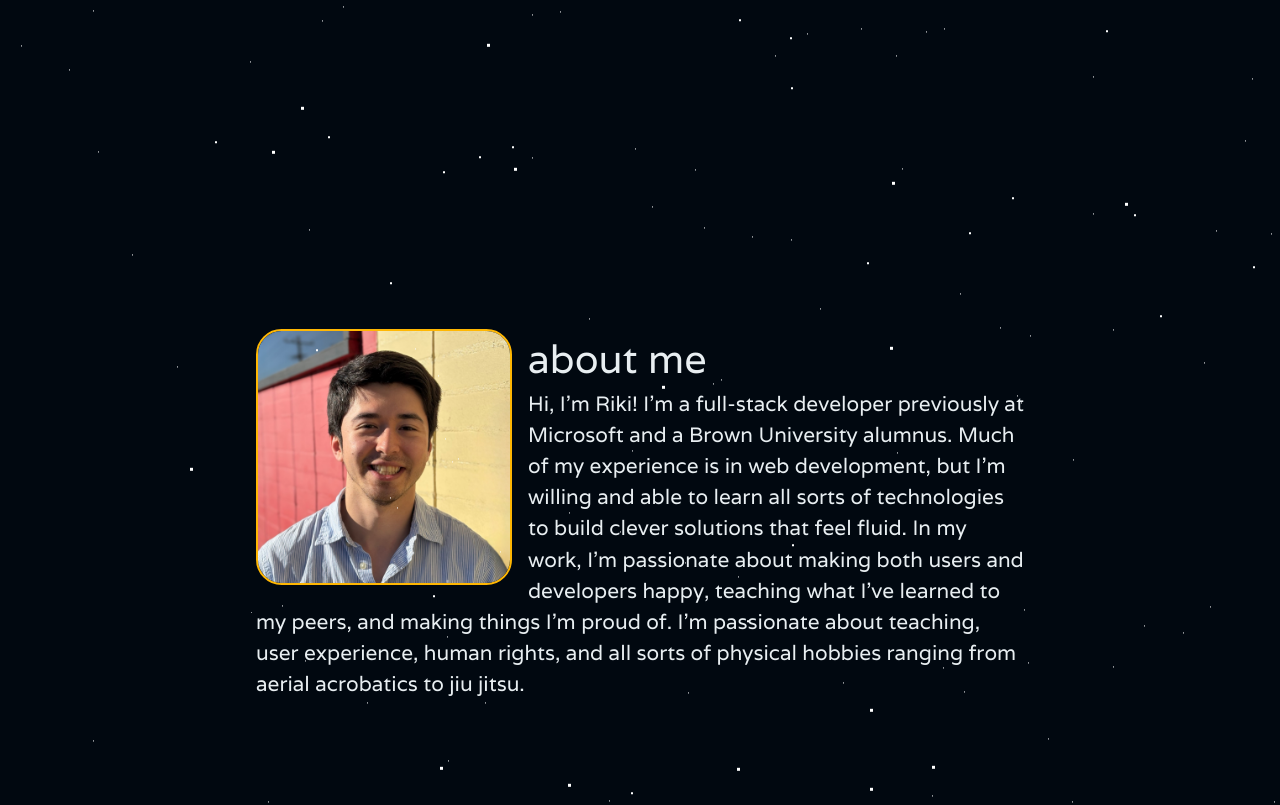
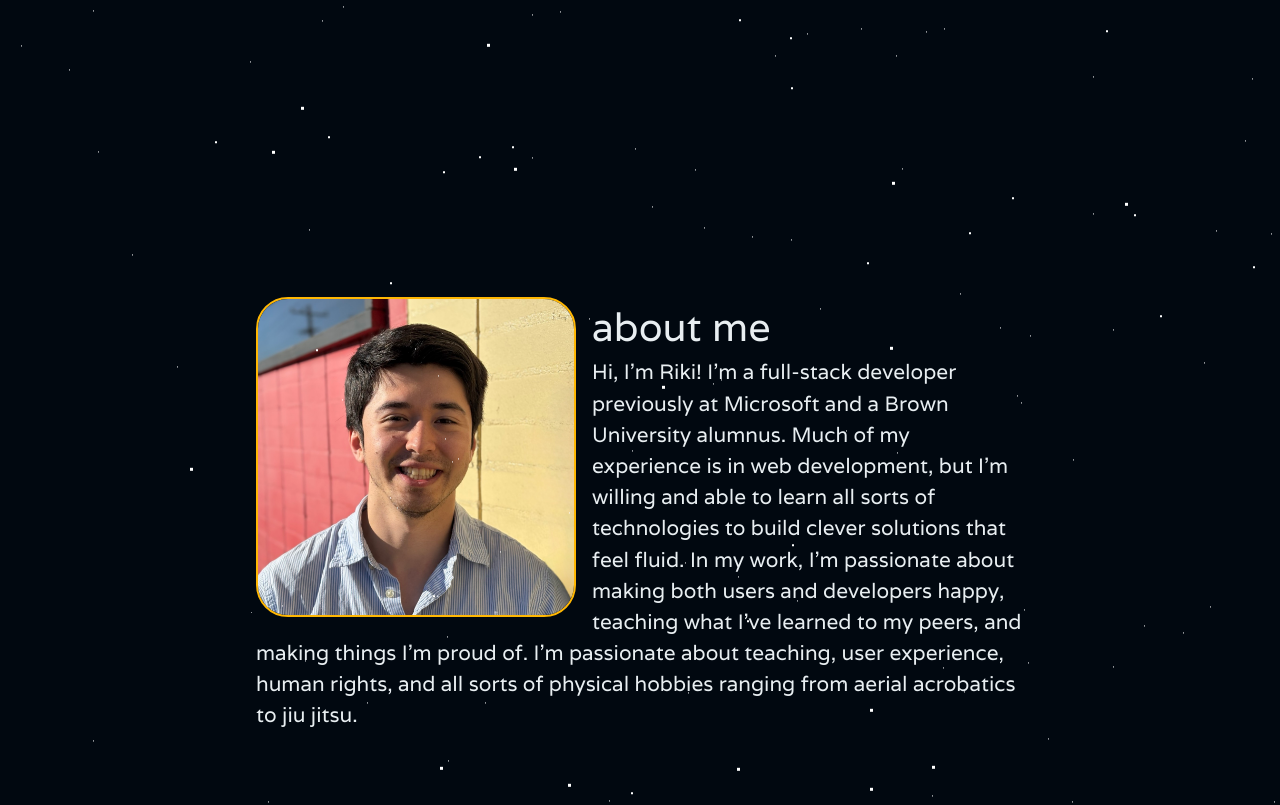
Before and after one commit to r-fameli/r-fameli.github.io, a React (Vite) app: page / in a window 1280 px wide. Shown: the part 772-1577 px from the top of the page. Built offline with nearby package versions, Linux system fonts and the light colour scheme.

Commit message:
Update about-image to be height-based rather than width-based

```diff
--- a/src/pages/About/About.scss
+++ b/src/pages/About/About.scss
@@ -21,7 +21,7 @@
 
 .about-image {
     float: left;
-    width: 20vw;
+    height: 37vw;
     border-radius: 10%;
     border: 2px solid variables.$color-accent2;
     transition: box-shadow 0.7s, transform 1s;
```
